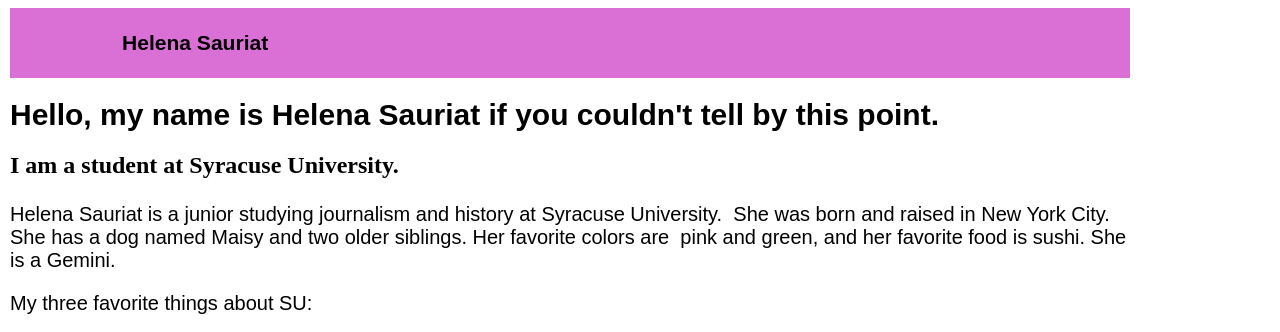
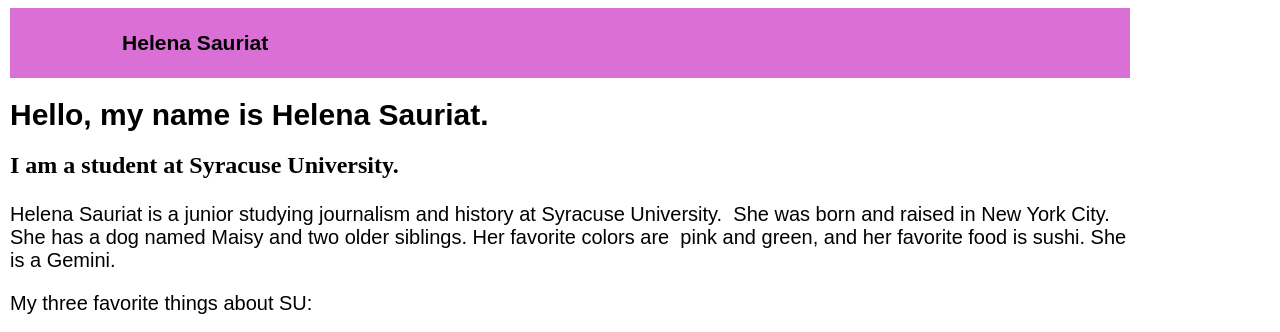
Before and after one commit to helenasauriat/Helenasauriat.github.io, a plain HTML site: page index.html in a window 1280 px wide. Shown: the top 332 px of the page. Drawn offline with nearby package versions, Linux system fonts and the light colour scheme.

Commit message:
Add files via upload

```diff
--- a/index.html
+++ b/index.html
@@ -25,7 +25,7 @@
 
         <div class="col-lg-7">
 
-          <h1>Hello, my name is Helena Sauriat if you couldn't tell by this point.</h1>
+          <h1>Hello, my name is Helena Sauriat.</h1>
 
           <h2>I am a student at Syracuse University.</h2>
           <p>Helena Sauriat is a junior studying journalism and history at Syracuse University.  She was born and raised in New York City. She has a dog named Maisy and two older siblings. Her favorite colors are  pink and green, and her favorite food is sushi. She is a Gemini.</p>
```
